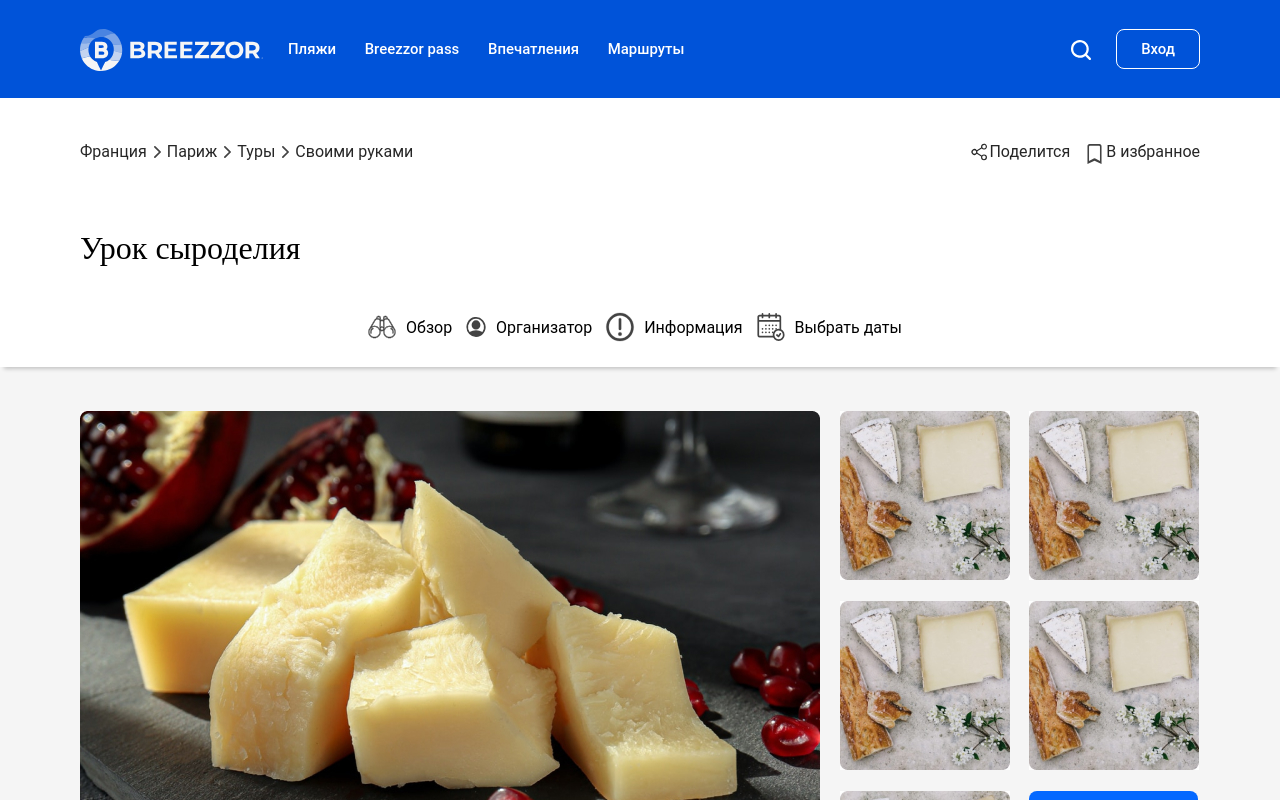
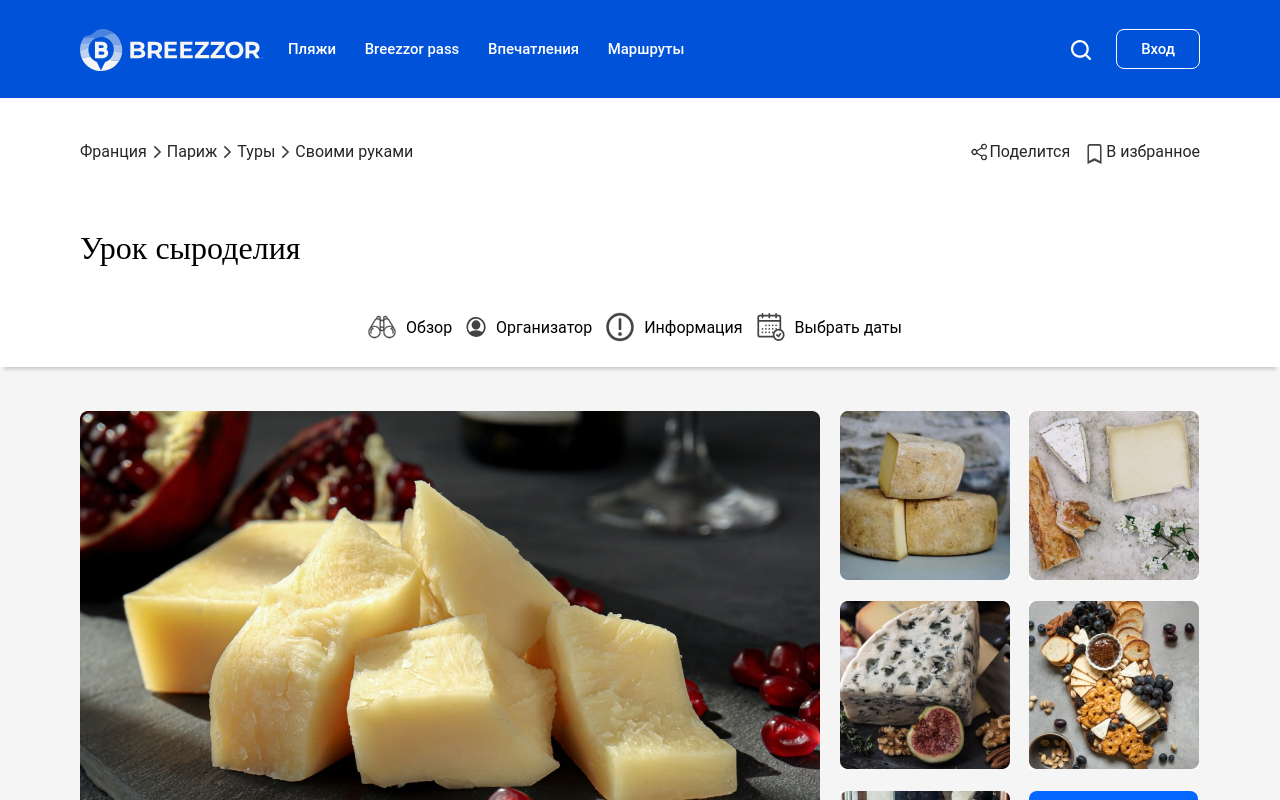
Before and after one commit to GRIEGMAK/breezzor, a React (Create React App) app: page / in a window 1280 px wide. Shown: the top 800 px of the page. Built offline with nearby package versions, Linux system fonts and the light colour scheme.

Commit message:
Поправли фотки

```diff
--- a/src/components/EmotionsAbout.jsx
+++ b/src/components/EmotionsAbout.jsx
@@ -1,6 +1,11 @@
 import './../styles/EmotionsAbout.css';
 import MainImage from './../images/MainImage.jpg'
 import img1 from './../images/Image (1).jpg'
+import img2 from './../images/Image.jpg'
+import img3 from './../images/Image (2).jpg'
+import img4 from './../images/Image (3).jpg'
+import img5 from './../images/Image (4).jpg'
+
 
 const EmotionsAbout = () => {
   return (
@@ -8,11 +13,11 @@ const EmotionsAbout = () => {
       <div className="emotionsAboutImages">
         <div className="mainImage"><img src={MainImage}/></div>
         <div className="images">
+          <div className="image"><img src={img2}/></div>
           <div className="image"><img src={img1}/></div>
-          <div className="image"><img src={img1}/></div>
-          <div className="image"><img src={img1}/></div>
-          <div className="image"><img src={img1}/></div>
-          <div className="image"><img src={img1}/></div>
+          <div className="image"><img src={img3}/></div>
+          <div className="image"><img src={img4}/></div>
+          <div className="image"><img src={img5}/></div>
           <div className="frame">
             <div className="frame_icon"></div>
             <div className="frame_text">Все фото: 99</div>
```
